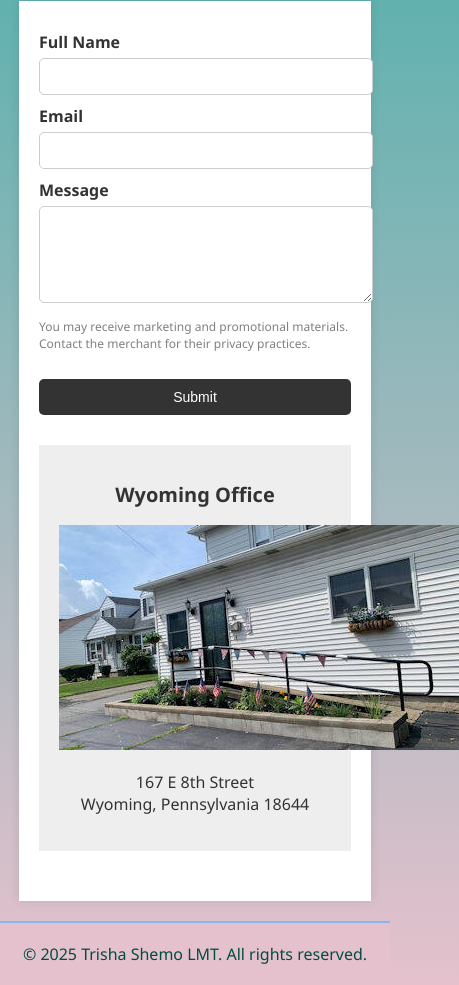
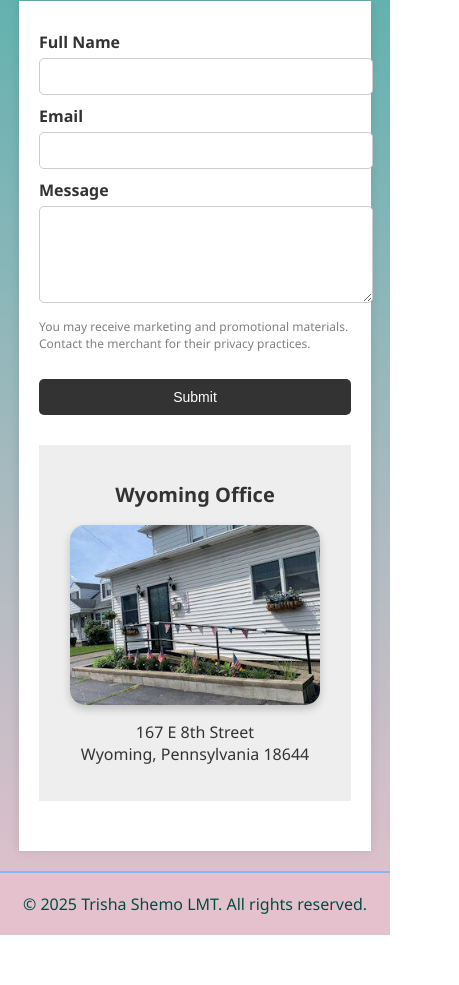
Before and after one commit to Kmax607/trishablessingmassage, a plain HTML site: page contact.html in a window 390 px wide. Shown: the part 472-1457 px from the top of the page, 459 px wide, since content can reach past the window. After the commit the page ends 1407 px from the top, so only its background shows below. Drawn offline with Linux system fonts and the light colour scheme.

Commit message:
Update styles.css

```diff
--- a/styles.css
+++ b/styles.css
@@ -280,3 +280,26 @@ footer p {
     border-radius: 10px;
     text-align: center;
 }
+
+.contact-info {
+    text-align: center; /* Center align the content */
+    margin-top: 30px;
+}
+
+.contact-info img {
+    display: block;
+    margin: 0 auto; /* Centers the image */
+    width: 300px; /* Fixed width */
+    height: 200px; /* Fixed height */
+    object-fit: cover; /* Ensures the image fits well */
+    border-radius: 15px; /* Rounded edges */
+    box-shadow: 0 4px 8px rgba(0, 0, 0, 0.2); /* Optional: Adds a soft shadow */
+}
+
+/* Responsive adjustment for smaller screens */
+@media (max-width: 480px) {
+    .contact-info img {
+        width: 250px;
+        height: 180px;
+    }
+}
```
